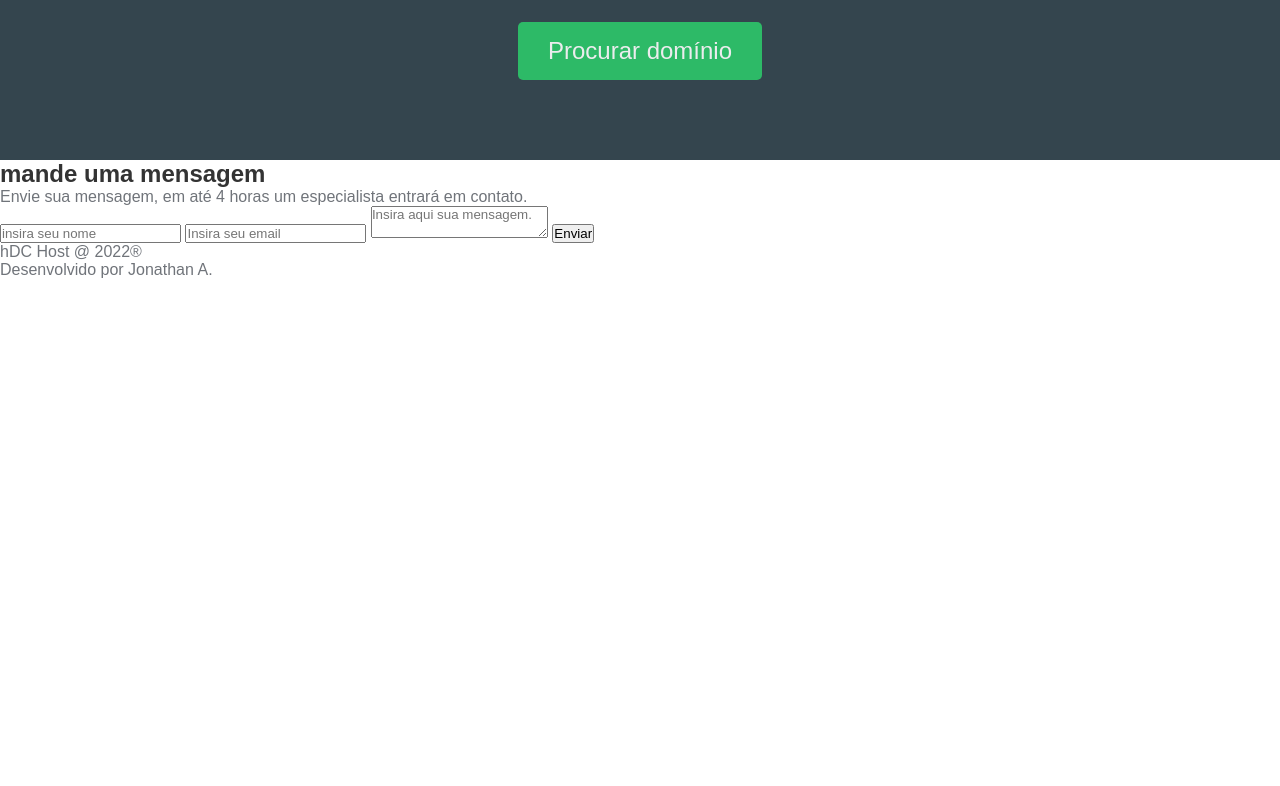
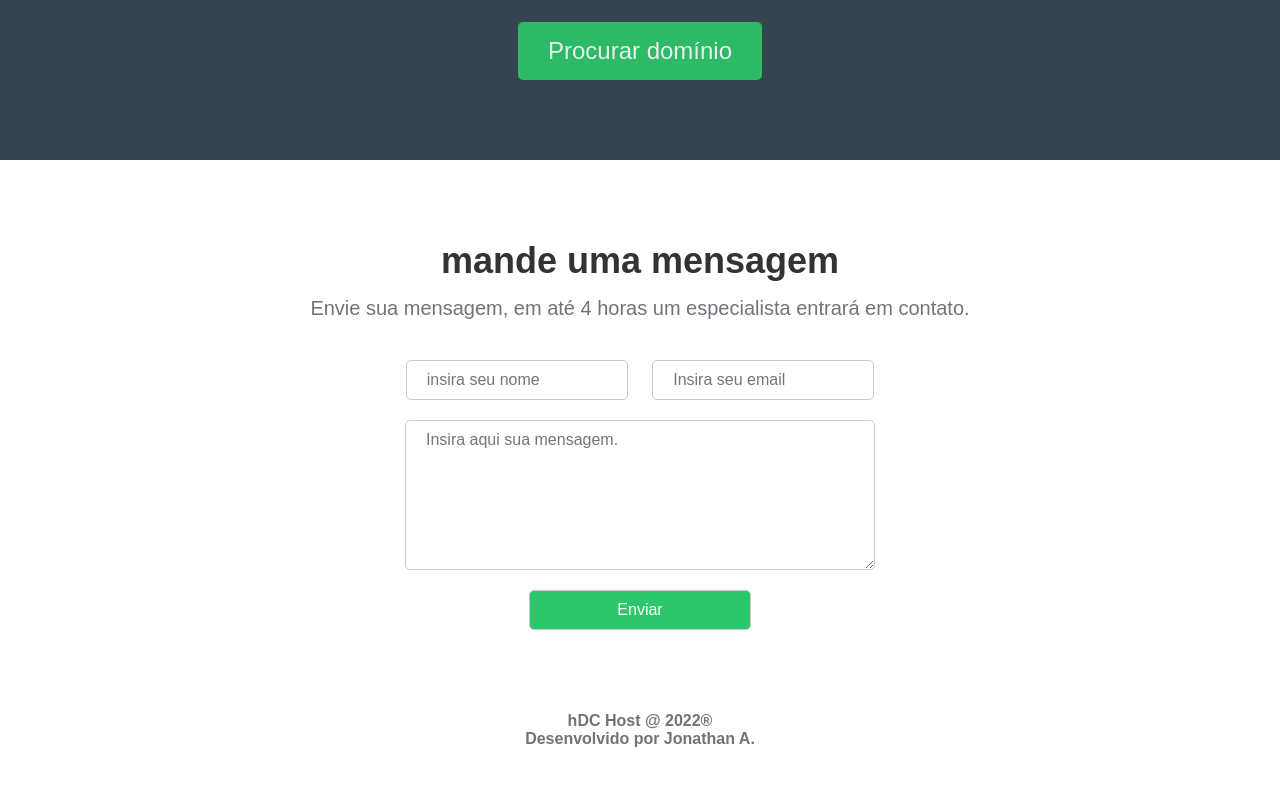
Before and after one commit to amanciio/hdc_host, a plain HTML site: page index.html in a window 1280 px wide. Shown: the part 1893-2679 px from the top of the page. Before the commit the page ends 2172 px from the top, so only its background shows below. Drawn offline with Linux system fonts and the light colour scheme.

Commit message:
finalizando desktop

```diff
--- a/css/styles.css
+++ b/css/styles.css
@@ -250,3 +250,49 @@ nav {
 .searchdomain-container input[type="submit"]:hover {
     opacity: 1;
 }
+
+.contact-container {
+    text-align: center;
+    padding: 5rem 0 2rem 0;
+}
+
+.contact-container h2 {
+    font-size: 36px;
+    margin-bottom: 15px;
+}
+
+.contact-container p {
+    font-size: 20px;
+    margin-bottom: 40px;
+}
+
+.contact-container input,
+.contact-container textarea {
+    width: 222px;
+    padding: 10px 20px;
+    font-size: 16px;
+    border-radius: 5px;
+    border: 1px solid #CCC;
+    margin: 0 10px 20px;
+}
+
+.contact-container textarea {
+    display: block;
+    margin: 0 auto 20px;
+    width: 470px;
+    height: 150px;
+}
+
+.contact-container input[type="submit"] {
+    display: block;
+    margin: 0 auto;
+    background-color: #2cc76a;
+    color: #FFF;
+    cursor: pointer;
+}
+
+footer {
+    text-align: center;
+    font-weight: bold;
+    margin: 50px 0 100px;
+}
```
